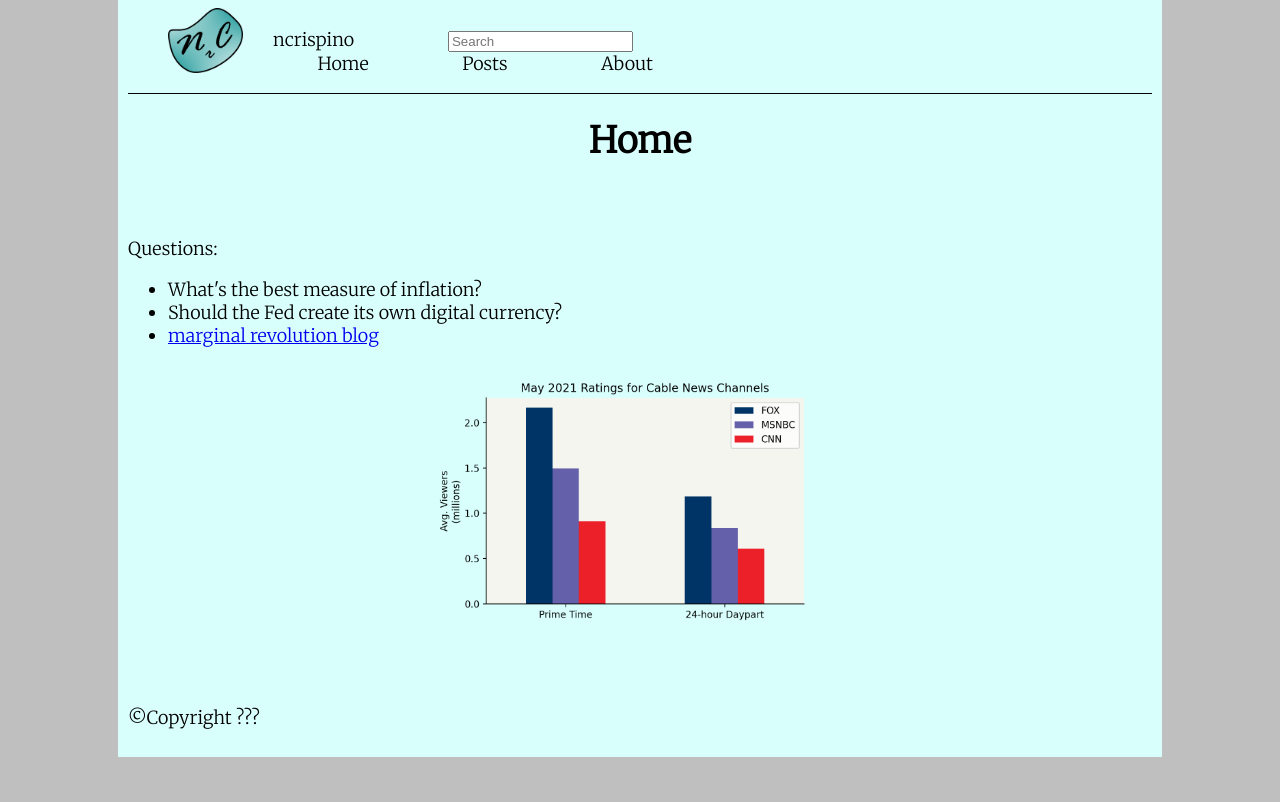
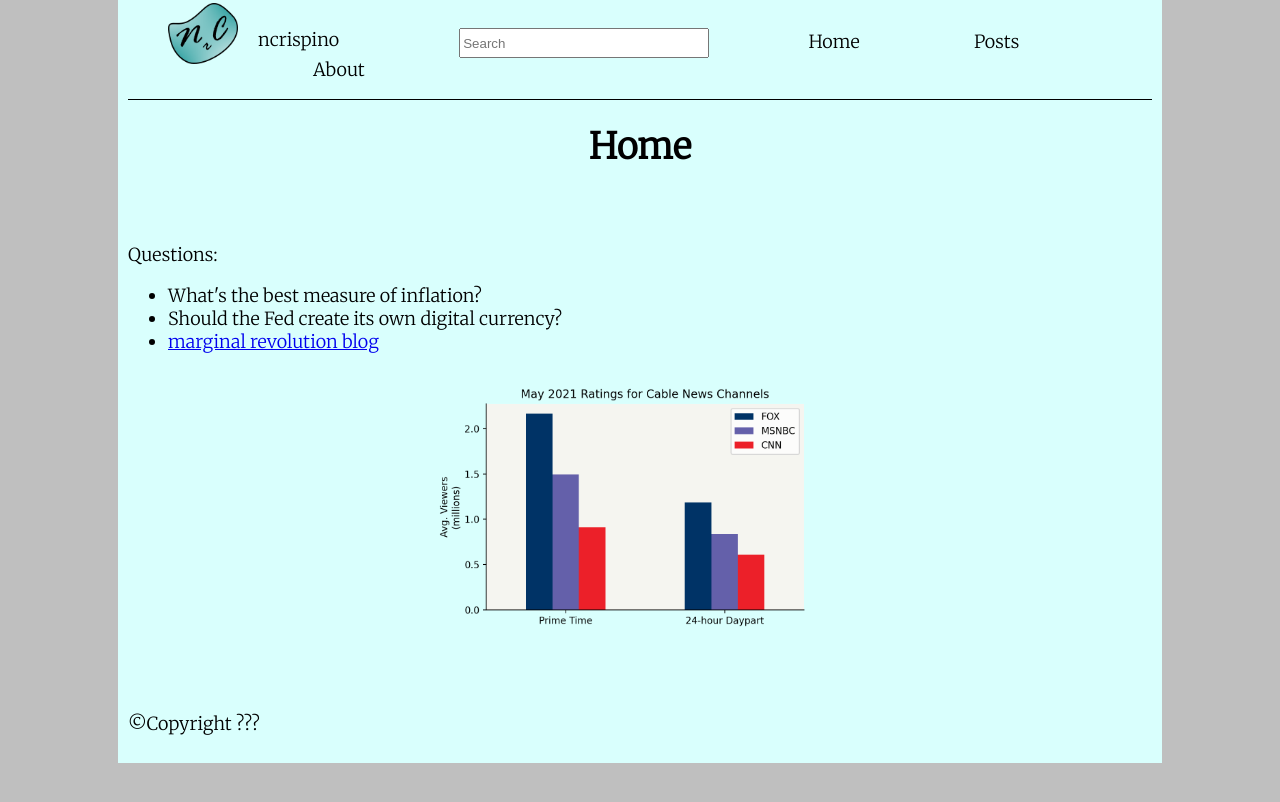
Before and after one commit to ncrispino/old_website_from_scratch, a Jekyll site: the page built from index.html, in a window 1280 px wide. Shown: the top 802 px of the page. Built offline with Jekyll 4.4.1, drawn with Linux system fonts in a browser that asks for light colours.

Commit message:
navbar kinda janky but works well enough

```diff
--- a/_includes/navigation.html
+++ b/_includes/navigation.html
@@ -4,7 +4,7 @@
   <!-- Iterates over navigation items in navigation data file;
   each has a name and corresponding link -->
   <ul>
-    <div class="nav-static-elements">
+    <span class="nav-static-elements">
       <li>
         <img id="site-logo" src={{ "../images/poss_logo_1.png" | relative_url }}>
         <span id="site-name">ncrispino</span>
@@ -12,8 +12,8 @@
       <li>
         <input id="search-bar" type="search" placeholder="Search">
       </li>
-    </div>
-    <div class="nav-elements">
+    </span>
+    <span class="nav-elements">
       {% for item in site.data.navigation %}
       <li>
         <a href="{{ item.link }}" {% if page.url == item.link %}class="current"{% endif %}>
@@ -21,6 +21,6 @@
         </a>
       </li>
       {% endfor %}
-    </div>
+    </span>
   </ul>
 </nav>
--- a/assets/css/style.css
+++ b/assets/css/style.css
@@ -32,54 +32,42 @@
   border-bottom: 1px solid black;
 }
 
-.nav-bar ul {
-  list-style-type: none;
-  /* border: 5px solid black; */
-  /* background-color: gray; */
-  padding: 0px auto;
-  /* text-align: right; */
+#site-logo {
+  display: inline;
+  width: 70px;
 }
 
-
-/* put site name in navigation bar on left */
 #site-name {
   float: left;
+  margin-right: 0px;
+}
+
+#search-bar {
+  width: 250px;
+  height: 30px;
+}
+
+.nav-static-elements img {
+  float: left;
+  margin-top: -25px;
   margin-right: 20px;
 }
 
-#site-logo {
-  display: block;
-  float: left;
-  width: 75px;
-  margin-top: -20px;
-  margin-right: 30px;
+.nav-elements li a {
+
 }
-
-/* style search bar */
-#search-bar {
-  /* float: left; */
-  /* padding-right: 0; */
-}
-
-/* .nav-static-elements {
-  float: left;
-}
-
-.nav-elements {
-  float: right;
-} */
 
 .nav-bar ul li {
   display: inline;
-  margin: auto 2.5%;
+  margin: auto 40px; /*controls distance between nav-links*/
 }
 
-.nav-bar li a {
+.nav-bar ul li a {
   text-decoration: none;
   color: black;
-  padding: 10px 20px;
-  /* border: 2px solid green; */
+  padding: 15px;
 }
+
 
 /* When hovering over block, highlight whole thing */
 li a:hover {
```
